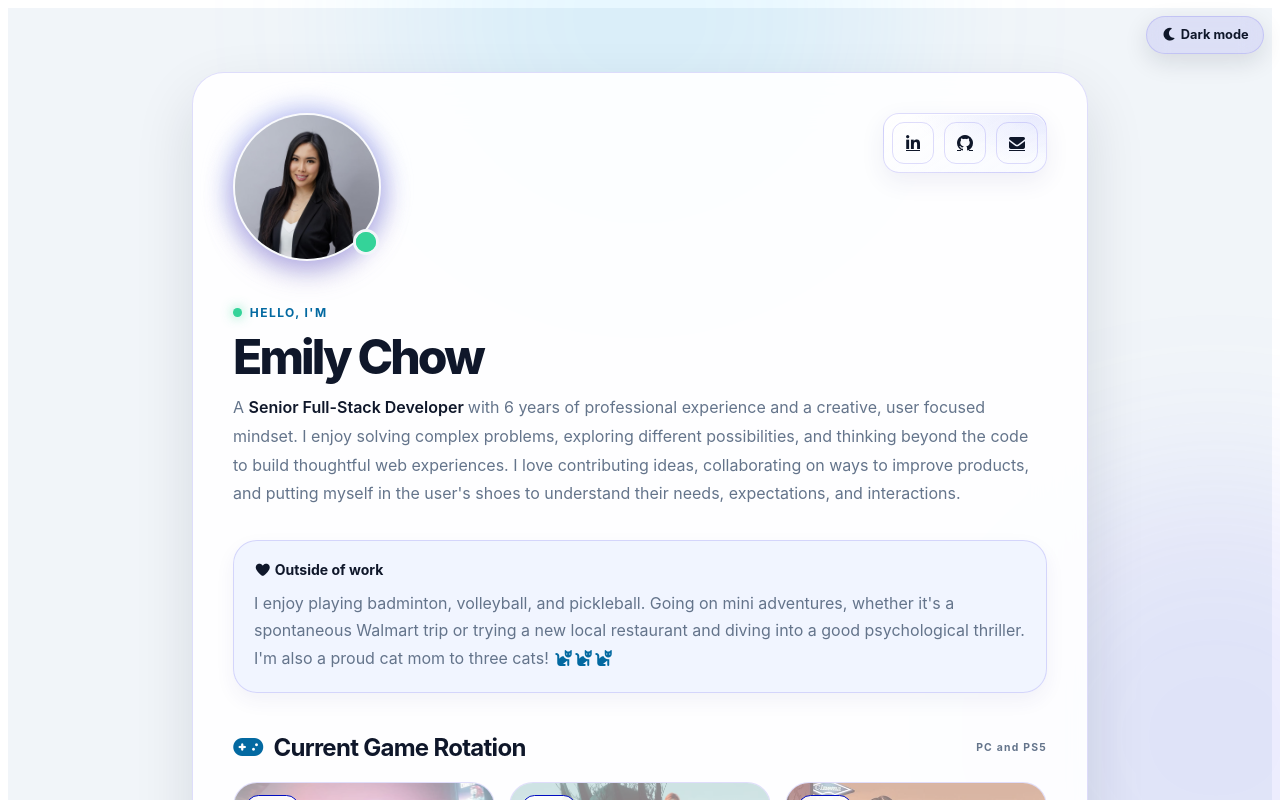
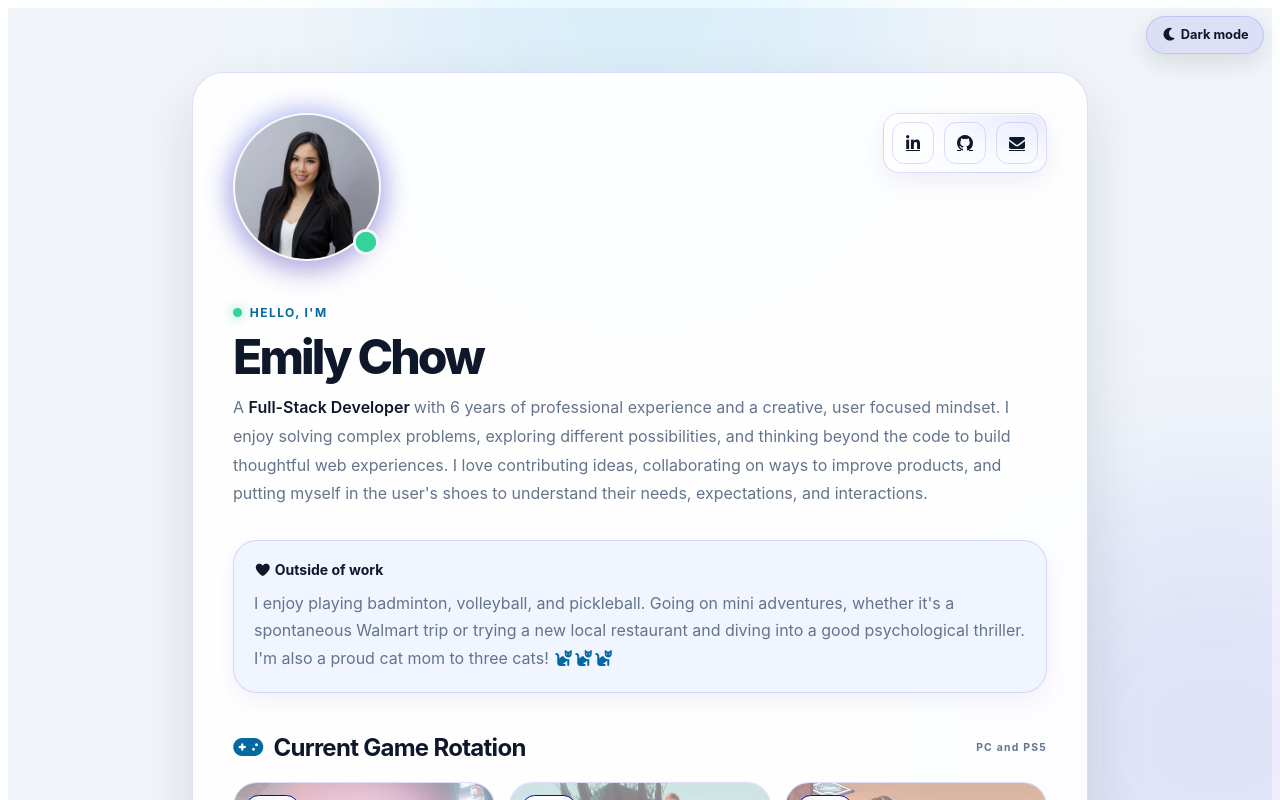
Before and after one commit to emilykchow/angular-portfolio, an Angular app: page / in a window 1280 px wide. Shown: the top 800 px of the page. Built offline with nearby package versions, Linux system fonts and the light colour scheme.

Commit message:
feat: updated resume

```diff
--- a/src/app/components/About/about.component.html
+++ b/src/app/components/About/about.component.html
@@ -8,7 +8,7 @@
 
   <p class="about__work-description">
     A
-    <span class="about__highlight"> Senior Full-Stack Developer </span>
+    <span class="about__highlight"> Full-Stack Developer </span>
 
     with {{ YEARS_OF_EXPERIENCE }} years of professional experience and a creative, user focused
     mindset. I enjoy solving complex problems, exploring different possibilities, and thinking
```
Also changed, not shown: 1 other file (tests, documents, lock files or other folders).
